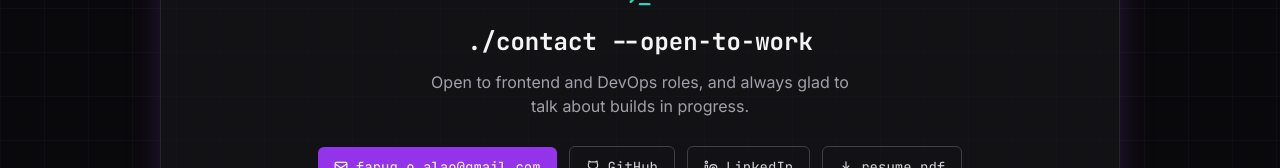
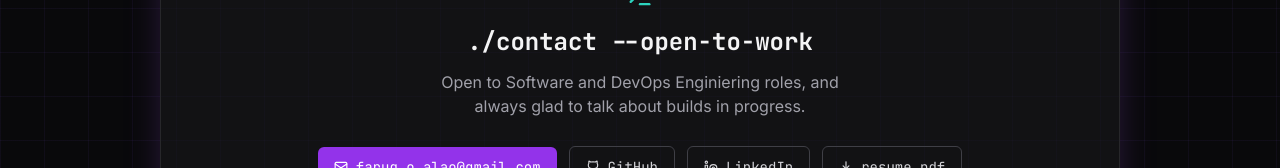
Before and after one commit to Oluwagbenga9999/faruq-the-dev, a React (Vite) app: page /contact in a window 1280 px wide. Shown: the part 212-380 px from the top of the page. Built offline with nearby package versions, Linux system fonts and the light colour scheme.

Commit message:
Updated skills

```diff
--- a/src/pages/Contact.tsx
+++ b/src/pages/Contact.tsx
@@ -8,7 +8,7 @@ export default function Contact() {
         <Terminal className="mx-auto text-teal-400 mb-4" size={28} />
         <h2 className="font-mono text-xl sm:text-2xl font-bold">./contact --open-to-work</h2>
         <p className="text-zinc-400 mt-3 max-w-md mx-auto">
-          Open to frontend and DevOps roles, and always glad to talk about builds in progress.
+          Open to Software and DevOps Enginiering roles, and always glad to talk about builds in progress.
         </p>
         <div className="mt-7 flex flex-wrap items-center justify-center gap-3">
           <Button href="mailto:faruq.o.alao@gmail.com" variant="primary">
@@ -20,7 +20,7 @@ export default function Contact() {
           <Button href="https://www.linkedin.com/in/faruq-alao/" external variant="ghost">
             <Linkedin size={14} /> LinkedIn
           </Button>
-          <Button href="/resume.pdf" external variant="ghost">
+          <Button href="../../ALAO_O_ FARUQ_CV.pdf" external variant="ghost">
             <Download size={14} /> resume.pdf
           </Button>
         </div>
```
Also changed, not shown: 1 other file (tests, documents, lock files or other folders).
